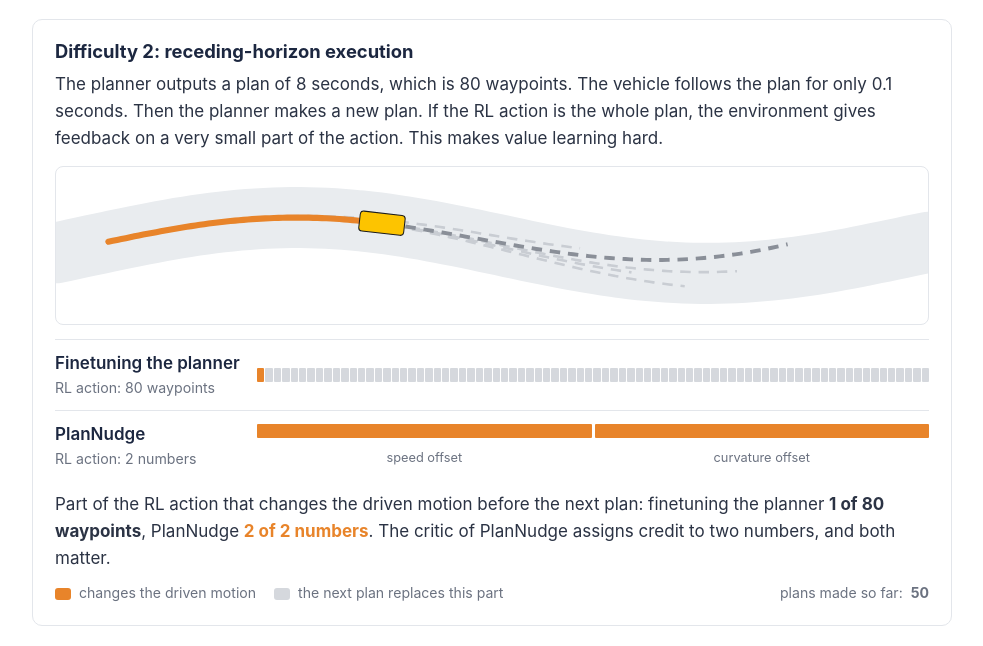
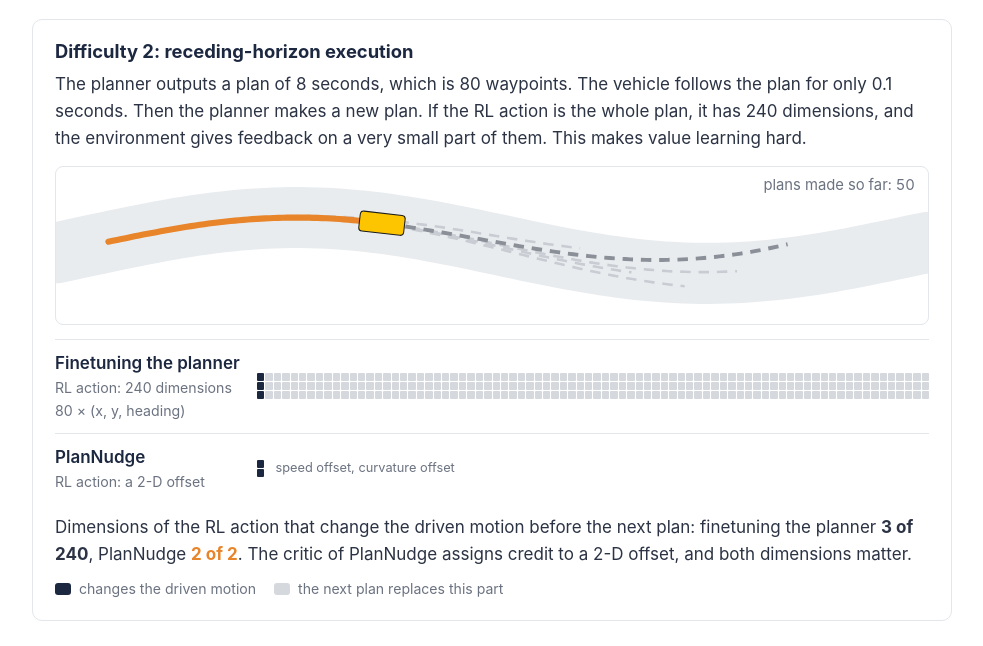
Before and after one commit to zerlinwang/plannudge, a plain HTML site: page index.html in a window 1280 px wide. Shown: the part 1735-2381 px from the top of the page, without its empty margins (148-1131 px from the left). Drawn offline with Linux system fonts and the light colour scheme.

Commit message:
Project page: Difficulty 2 shows 240 dimensions against a 2-D offset, navy cells, counter inside the animation

```diff
--- a/css/style.css
+++ b/css/style.css
@@ -88,7 +88,7 @@ figcaption, .caption, .note { font-size: 0.9rem; color: var(--muted); margin-top
 .legend .spacer { flex: 1; }
 .key { display: inline-block; width: 16px; height: 12px; border-radius: 3px; margin-left: 10px; }
 .key:first-child { margin-left: 0; }
-.key.executed { background: var(--orange); }
+.key.executed { background: var(--ink); }
 .key.action { background: var(--orange-soft); border: 1px solid var(--orange); border-radius: 2px; }
 .key.frozen { background: #eef2f7; border: 1px solid #c5d0de; border-radius: 2px; }
 .key.replaced { background: #d5d8dd; }
@@ -108,7 +108,6 @@ input[type="range"] { width: 100%; accent-color: var(--orange); }
 .dn { margin: 14px 0 10px; }
 .dn-row { display: grid; grid-template-columns: 190px 1fr; gap: 12px; align-items: center; padding: 10px 0; border-top: 1px solid var(--line); }
 .dn-label { font-weight: 600; color: var(--ink); }
-.dn-label.two-rows { grid-row: span 2; }
 .dn-label small { display: block; font-weight: 400; color: var(--muted); }
 .dn-boxes { display: flex; flex-wrap: wrap; gap: 4px; align-items: center; }
 /* diagram cells, not buttons: square corners, light fill, thin border */
@@ -125,12 +124,13 @@ input[type="range"] { width: 100%; accent-color: var(--orange); }
 .h-plan { fill: none; stroke: var(--gray); stroke-width: 0.45; stroke-dasharray: 1.2 0.9; }
 .h-old { fill: none; stroke: #c9cdd3; stroke-width: 0.3; stroke-dasharray: 1.2 0.9; }
 .h-driven { fill: none; stroke: var(--orange); stroke-width: 0.7; stroke-linecap: round; }
+.h-count { font-size: 1.7px; fill: var(--muted); font-variant-numeric: tabular-nums; }
 .h-executed { fill: none; stroke: var(--orange); stroke-width: 1.1; stroke-linecap: round; }
-.cells { display: grid; grid-template-columns: repeat(80, 1fr); gap: 1px; }
-.cells.two { grid-template-columns: repeat(2, 1fr); gap: 3px; }
-.cells-labels { grid-column: 2; display: grid; grid-template-columns: repeat(2, 1fr); gap: 3px; margin-top: -8px; font-size: 0.8rem; color: var(--muted); text-align: center; }
-.cells span { height: 14px; background: #d5d8dd; border-radius: 1px; }
-.cells span.executed { background: var(--orange); }
+.cells { display: grid; grid-template-columns: repeat(80, 1fr); grid-template-rows: repeat(3, 8px); grid-auto-flow: column; gap: 1px; }
+.cells span { background: #d5d8dd; border-radius: 1px; }
+.cells span.executed { background: var(--ink); }
+.cells.two { grid-template-rows: repeat(2, 8px); }
+.cells.two em { grid-column: 2 / -1; grid-row: 1 / span 2; align-self: center; padding-left: 10px; font-style: normal; font-size: 0.8rem; color: var(--muted); }
 
 /* ---------- widget ---------- */
 .w-road { fill: var(--road); }
--- a/index.html
+++ b/index.html
@@ -95,31 +95,28 @@
     <p>
       The planner outputs a plan of 8 seconds, which is 80 waypoints.
       The vehicle follows the plan for only 0.1 seconds. Then the planner makes a new plan.
-      If the RL action is the whole plan, the environment gives feedback on a very small part of the action. This makes value learning hard.
+      If the RL action is the whole plan, it has 240 dimensions, and the environment gives feedback on a very small part of them. This makes value learning hard.
     </p>
     <svg id="horizon-scene" class="scene" role="img" aria-label="A vehicle follows a road and makes a new 8-second plan every 0.1 seconds. Only the beginning of each plan is driven."></svg>
     <div class="dn">
       <div class="dn-row">
-        <div class="dn-label">Finetuning the planner<small>RL action: 80 waypoints</small></div>
+        <div class="dn-label">Finetuning the planner<small>RL action: 240 dimensions</small><small>80 × (x, y, heading)</small></div>
         <div class="cells" id="horizon-cells" aria-hidden="true"></div>
       </div>
       <div class="dn-row">
-        <div class="dn-label two-rows">PlanNudge<small>RL action: 2 numbers</small></div>
-        <div class="cells two" aria-hidden="true"><span class="executed"></span><span class="executed"></span></div>
-        <div class="cells-labels"><span>speed offset</span><span>curvature offset</span></div>
+        <div class="dn-label">PlanNudge<small>RL action: a 2-D offset</small></div>
+        <div class="cells two" aria-hidden="true"><span class="executed"></span><span class="executed"></span><em>speed offset, curvature offset</em></div>
       </div>
     </div>
     <p class="dn-total">
-      Part of the RL action that changes the driven motion before the next plan:
-      finetuning the planner <b>1 of 80 waypoints</b>,
-      PlanNudge <b class="accent">2 of 2 numbers</b>.
-      The critic of PlanNudge assigns credit to two numbers, and both matter.
+      Dimensions of the RL action that change the driven motion before the next plan:
+      finetuning the planner <b>3 of 240</b>,
+      PlanNudge <b class="accent">2 of 2</b>.
+      The critic of PlanNudge assigns credit to a 2-D offset, and both dimensions matter.
     </p>
     <p class="legend">
       <span class="key executed"></span> changes the driven motion
       <span class="key replaced"></span> the next plan replaces this part
-      <span class="spacer"></span>
-      plans made so far: <b id="horizon-count">1</b>
     </p>
   </div>
 
--- a/js/motivation.js
+++ b/js/motivation.js
@@ -24,9 +24,9 @@
 
   // ---------- Difficulty 2: receding-horizon execution ----------
   const cells = $("horizon-cells");
-  for (let i = 0; i < 80; i++) {
+  for (let i = 0; i < 240; i++) { // 80 waypoints x (x, y, heading), filled column by column
     const c = document.createElement("span");
-    if (i === 0) c.className = "executed";
+    if (i < 3) c.className = "executed";
     cells.appendChild(c);
   }
 
@@ -56,6 +56,8 @@
   const executed = el("polyline", { class: "h-executed" }, world);
   const car = el("g", {}, world);
   el("rect", { x: -1.1, y: -1.15, width: 5.18, height: 2.3, rx: 0.4, class: "w-ego" }, car);
+  // the counter is drawn outside the flipped group, at the top right corner
+  const counter = el("text", { x: X1 - 1.5, y: -Y1 + 2.6, class: "h-count", "text-anchor": "end" }, svg);
 
   // A plan from position x at time t. Its far part sways with time, so two consecutive plans differ.
   function plan(x, t) {
@@ -89,7 +91,7 @@
       el("polyline", { points: str(p), class: "h-old" }, oldPlans);
       while (oldPlans.childNodes.length > 4) oldPlans.removeChild(oldPlans.firstChild);
     }
-    $("horizon-count").textContent = Math.floor(t / DT) + 1;
+    counter.textContent = "plans made so far: " + (Math.floor(t / DT) + 1);
   }
 
   const duration = (END - START) / SPEED;
```
